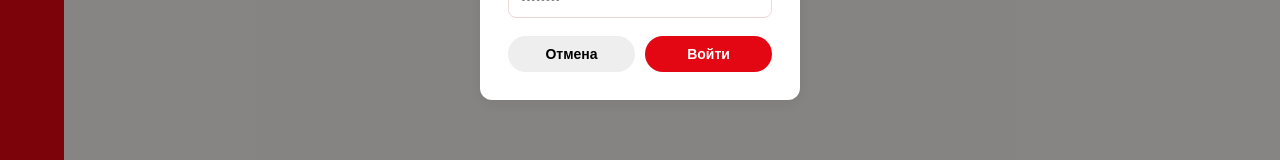
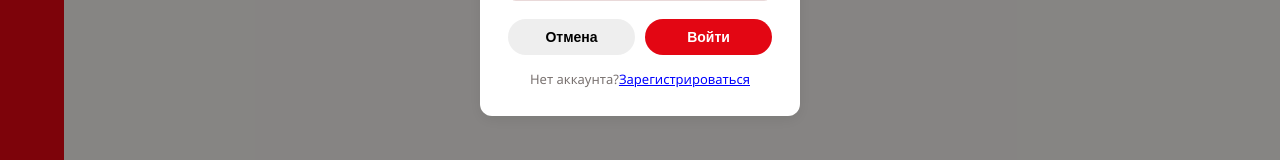
Before and after one commit to spvoronin/future-AZS, a React (Vite) app in the folder WEB/frontend/: page / in a window 1280 px wide. Both pictures are taken after a click on the button "Вход". Shown: the part 443-603 px from the top of the page. Built offline with nearby package versions, Linux system fonts and the light colour scheme; no server answers.

Commit message:
add inscription for register

```diff
--- a/WEB/frontend/src/App.jsx
+++ b/WEB/frontend/src/App.jsx
@@ -5,6 +5,7 @@ import { Api } from './api/api';
 import GasStation from './pages/GasStation';
 import Profile from './pages/Profile';
 import Sensors from './pages/Sensors';
+import Register from './pages/Register';
 
 function Sidebar() {
   const location = useLocation();
@@ -87,6 +88,16 @@ function LoginModal({ isOpen, onClose }) {
           <button className="btn" style={{ background: '#eee', color: '#000' }} onClick={onClose}>Отмена</button>
           <button className="btn btn-red" onClick={handleSubmit}>Войти</button>
         </div>
+        <div className="register-prompt">
+            Нет аккаунта?
+             <Link
+                to="/register"
+                onClick={onClose}
+                style={{ color: 'blue' }}
+             >
+             Зарегистрироваться
+             </Link>
+        </div>
       </div>
     </div>
   );
@@ -106,6 +117,7 @@ function MainLayout() {
             <Route path="/" element={<GasStation setStationLabel={setStationLabel} />} />
             <Route path="/profile" element={<Profile />} />
             <Route path="/sensors" element={<Sensors />} />
+            <Route path="/register" element={<Register />} />
           </Routes>
         </div>
       </div>
```
